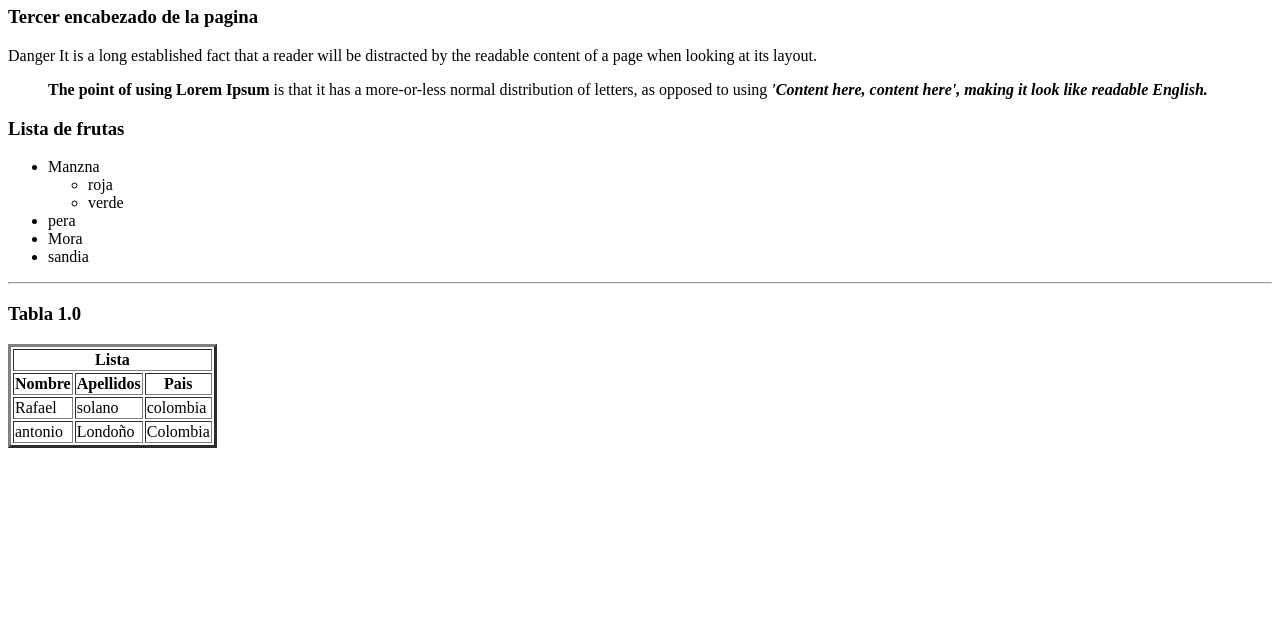
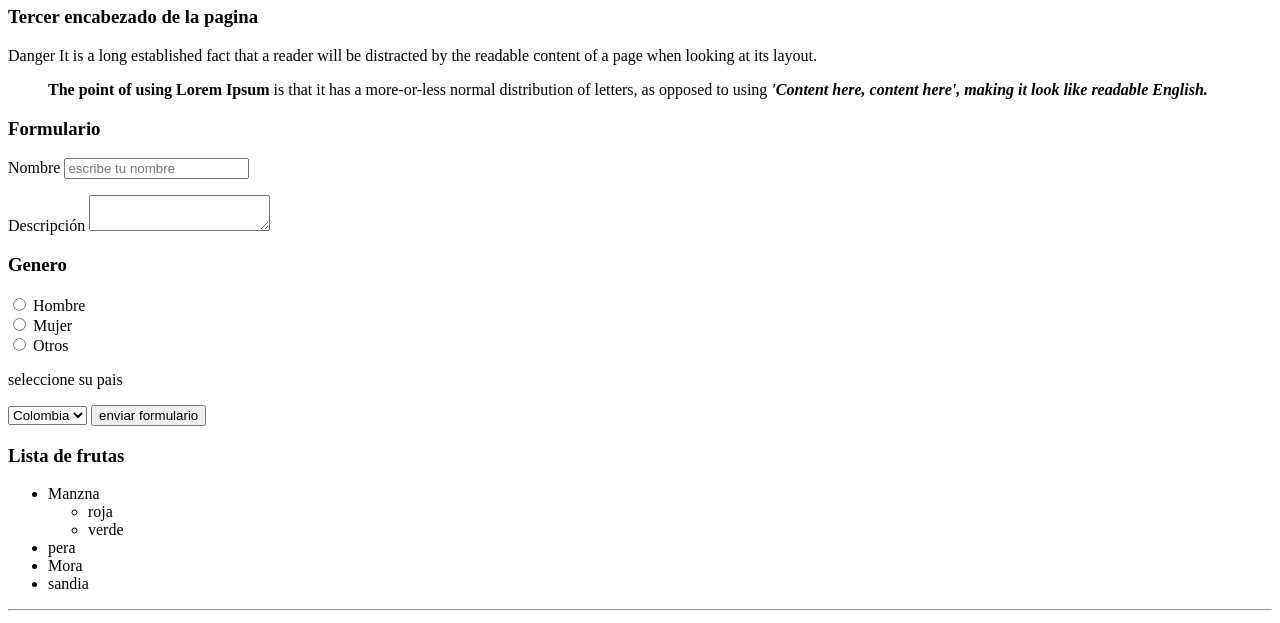
Before and after one commit to RafaelSolano/mipaginaweb, a plain HTML site: page index.html in a window 1280 px wide. Shown: the part 554-1177 px from the top of the page. Before the commit the page ends 1010 px from the top, so only its background shows below. Drawn offline with Linux system fonts and the light colour scheme.

Commit message:
Se agrego el formulario de ejemplo

```diff
--- a/index.html
+++ b/index.html
@@ -25,6 +25,40 @@
         <p>
            <span id ="resaltado" class="rojo amarillo">Danger</span> It is a long established fact that a reader will be distracted by the readable content of a page when looking at its layout.<blockquote><strong> The point of using Lorem Ipsum </strong>is that it has a more-or-less normal distribution of letters, as opposed to using <strong><em>'Content here, content here', making it look like readable English.</em> </strong>
         </blockquote>
+        <h3>Formulario</h3>
+        <form>
+            <label for="nombre">Nombre</label>
+            <input type="text" name="nombre" placeholder="escribe tu nombre"/>
+
+            <p>
+
+            </p>
+
+            <label for="descipcion">Descripci&oacute;n</label>
+            <textarea name="descripcion"></textarea>
+            <p>
+                <h3>Genero</h3>
+            </p>
+
+            <input type="radio" name="genero" value="hombre"> Hombre <br/>
+            <input type="radio" name="genero" value="mujer"> Mujer <br/>
+            <input type="radio" name="genero" value="otros"> Otros <br/>
+            <p>
+
+            </p>
+
+            <label>seleccione su pais</label>
+            <p>
+
+            </p>
+            <select name="paises">
+                <option value="colombia">Colombia</option>
+                <option value="mexico">Mexico</option>
+                <option value="españa">españa</option>
+            </select>
+
+	<input type="submit" value="enviar formulario"/>
+         </form>
 
         </p>
         <h3>Lista de frutas</h3>
```
